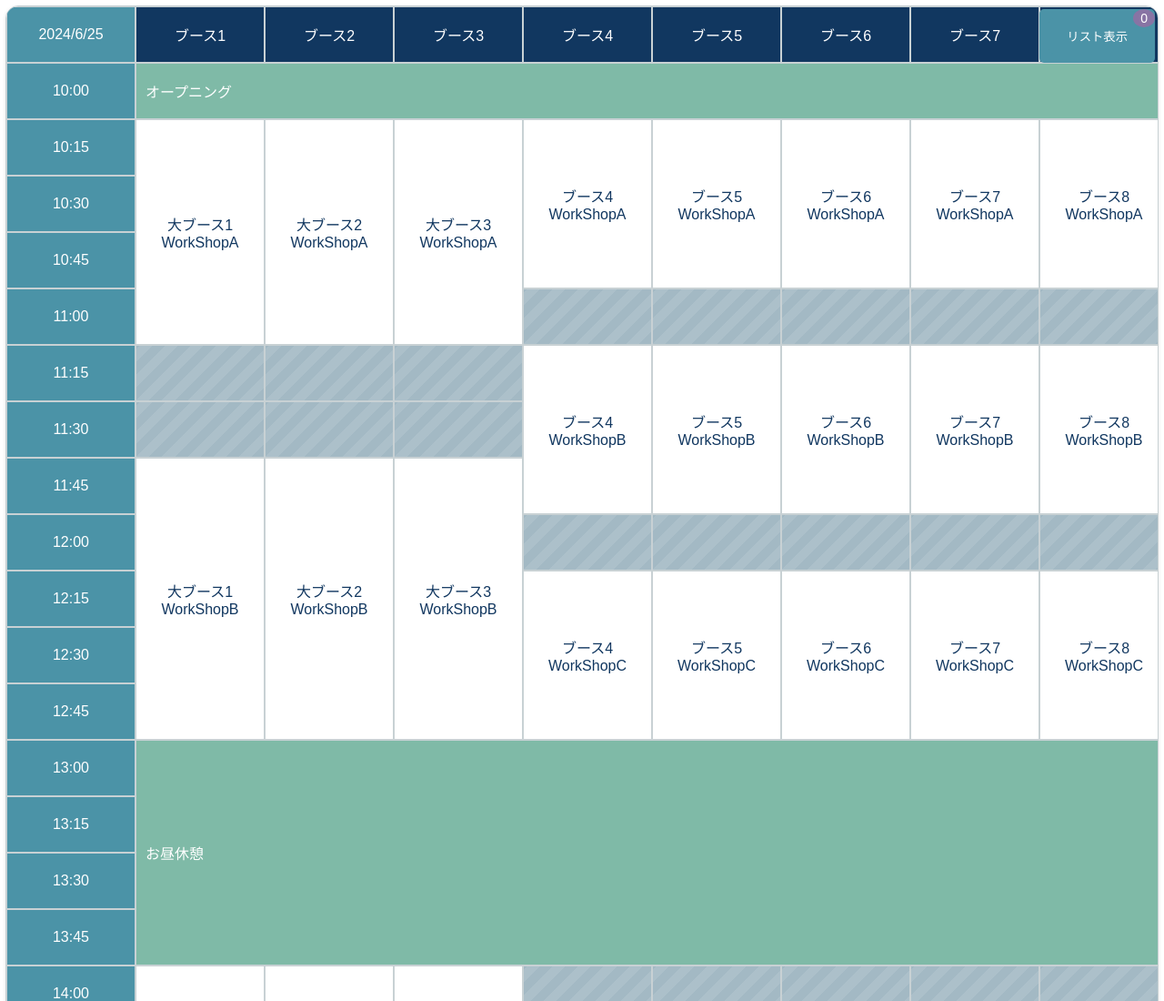
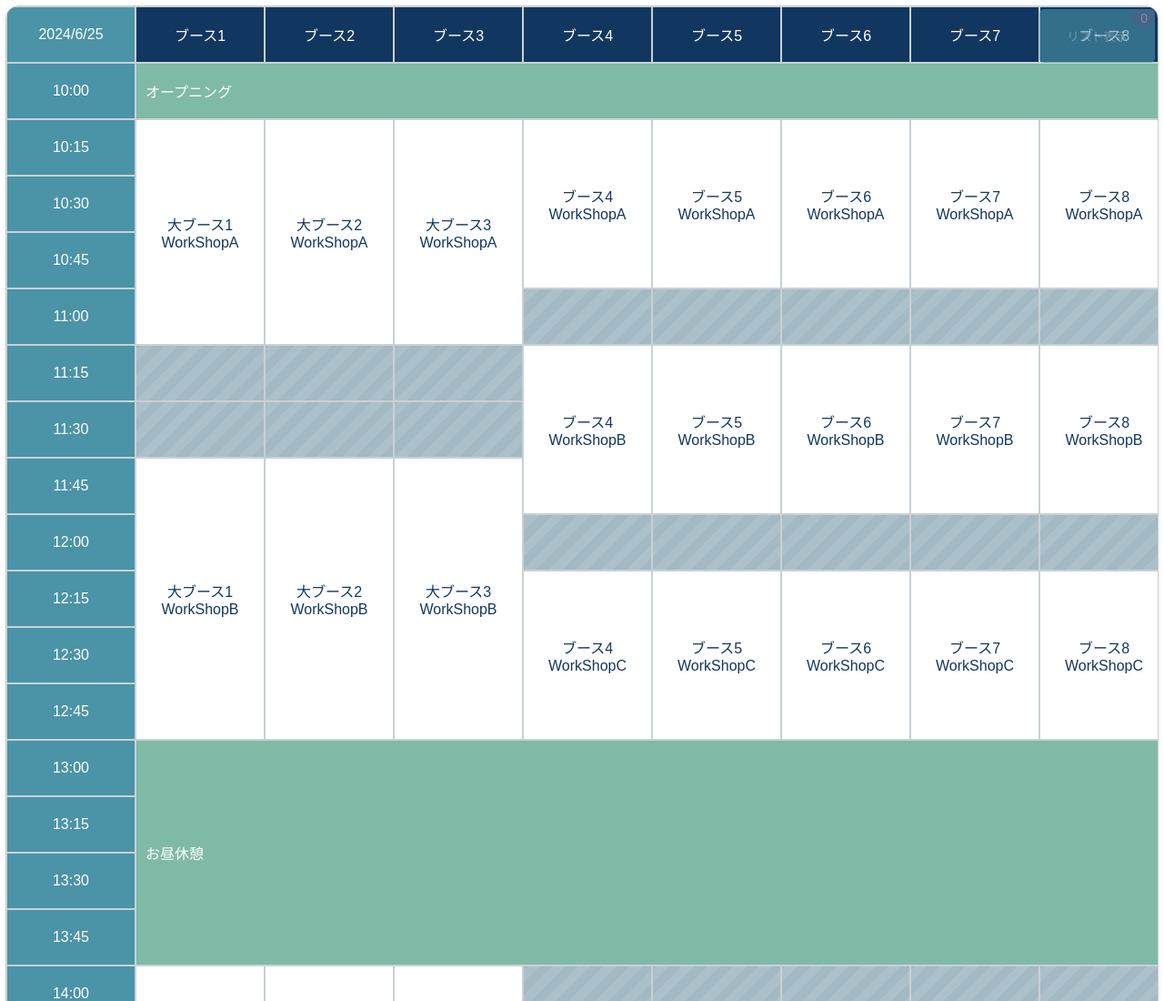
Before and after one commit to GoWorkshopConference/schedule_mockup, a website with bundled scripts: page index.html in a window 1280 px wide. Shown: the top 1100 px of the page at 91% size. Built offline with nearby package versions, Linux system fonts and the light colour scheme.

Commit message:
リスト表示ボタン修正

```diff
--- a/css/styles.css
+++ b/css/styles.css
@@ -167,21 +167,26 @@ tr:last-child {
   background-color: #4b93a7;
   border-radius: 5px;
   padding: 10px;
+  opacity: 0.6;
 }
-
+.cart-toggle-container:hover {
+  opacity: 1;
+}
 .toggle-button {
   position: relative;
   padding: 10px 20px;
-  background-color: #4b93a7;
+  background-color: rgba(75, 147, 167, 0.6);
   color: white;
   border: none;
   border-radius: 5px;
   cursor: pointer;
   transition: background-color 0.3s ease;
+  opacity: 0.6;
 }
 
 .toggle-button:hover {
   background-color: #226986;
+  opacity: 1;
 }
 
 .cart-count {
```
